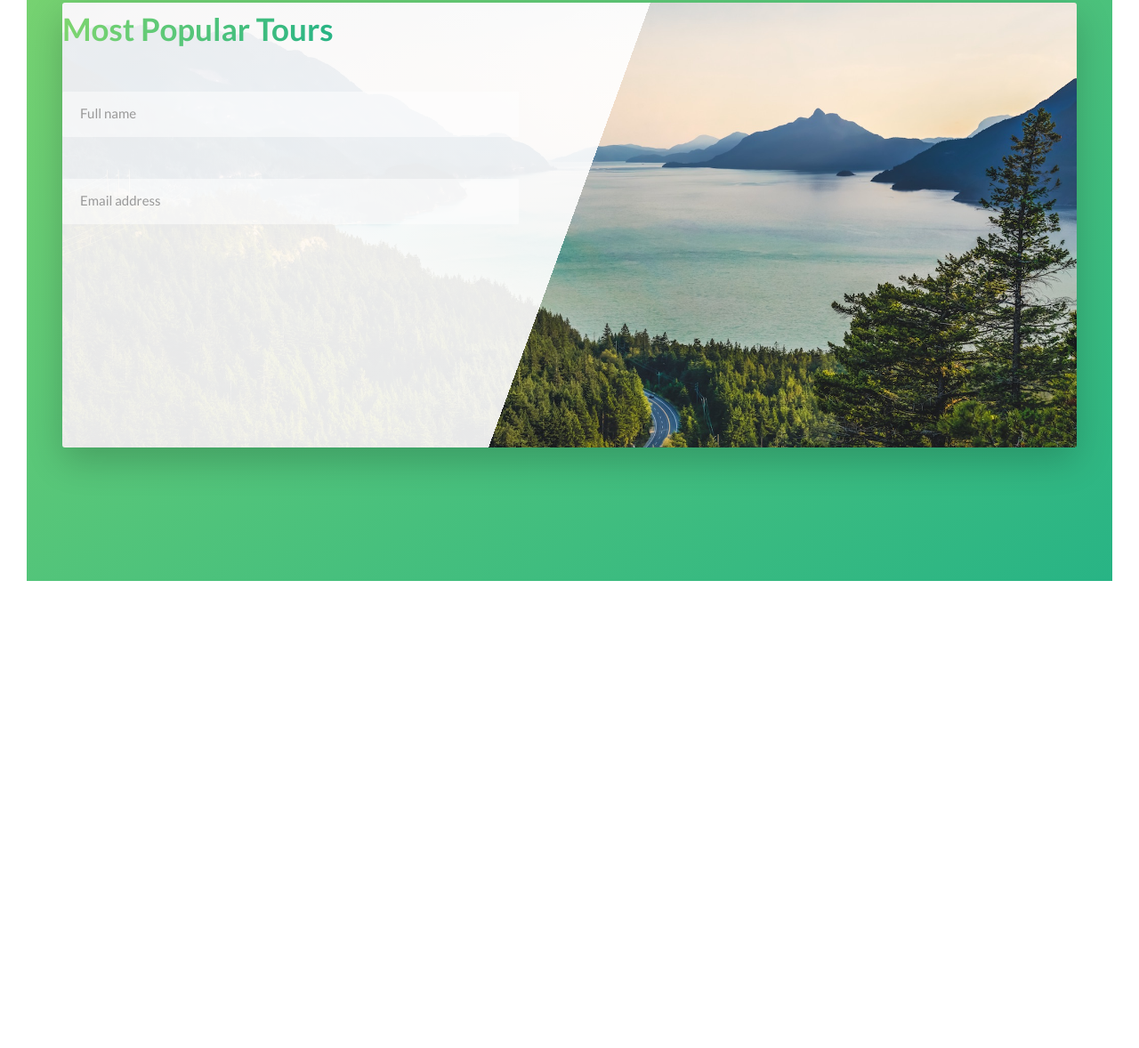
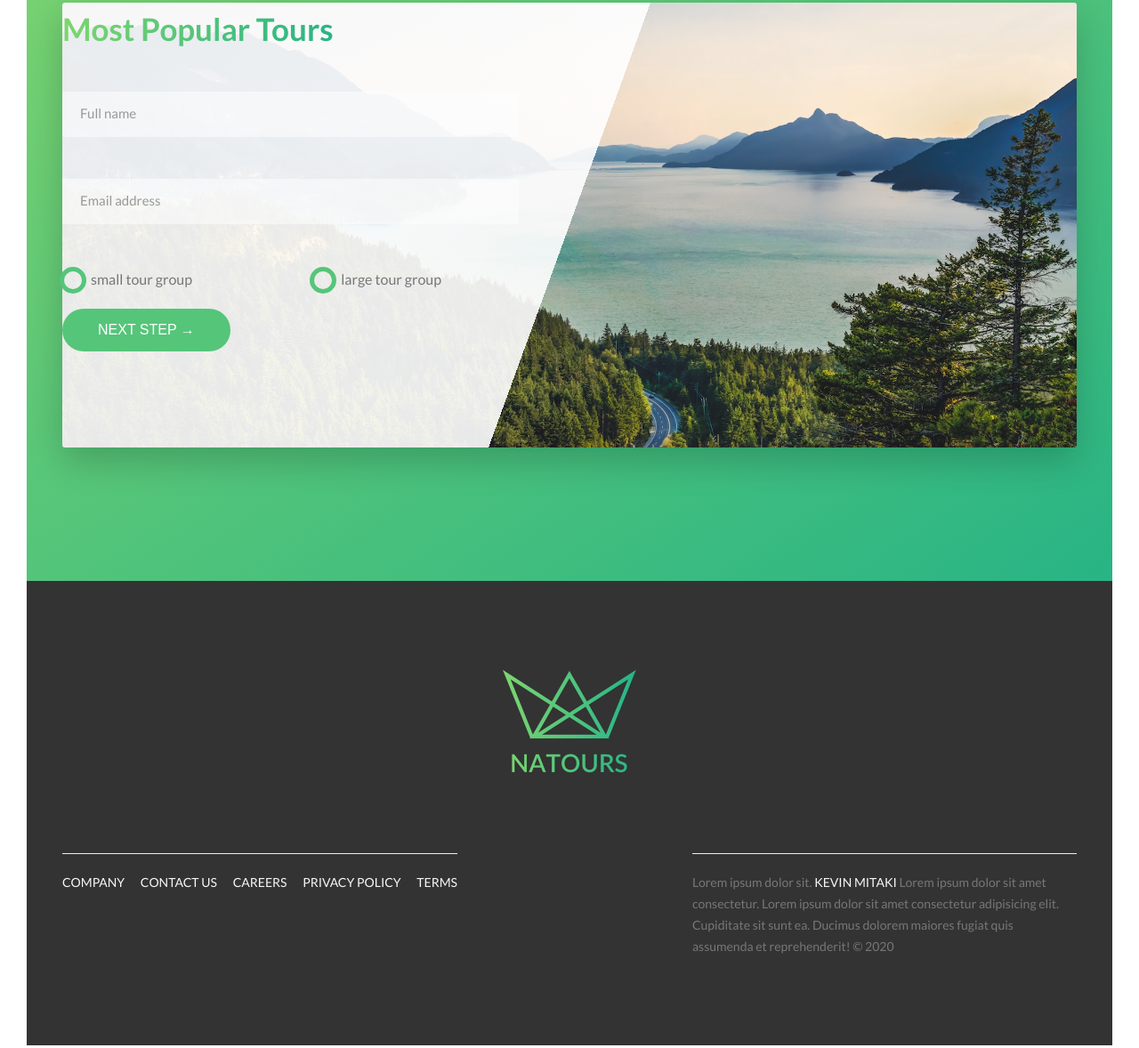
Before and after one commit to KelvinMitaki/CSS_BASICS, a website: page index.html in a window 1280 px wide. Shown: the part 4489-5667 px from the top of the page at 89% size. Before the commit the page ends 5172 px from the top, so only its background shows below. Drawn offline with Linux system fonts and the light colour scheme.

Commit message:
wired up the footer

```diff
--- a/index.html
+++ b/index.html
@@ -301,11 +301,81 @@
                 />
                 <label for="email" class="form__label">Email address</label>
               </div>
+              <div class="form__group">
+                <div class="form__radio-group">
+                  <input
+                    type="radio"
+                    name="size"
+                    id="small"
+                    class="form__radio-input"
+                  />
+                  <label for="small" class="form__radio-label">
+                    <span class="form__radio-button"></span>
+                    small tour group</label
+                  >
+                </div>
+                <div class="form__radio-group">
+                  <input
+                    type="radio"
+                    name="size"
+                    id="large"
+                    class="form__radio-input"
+                  />
+                  <label for="large" class="form__radio-label">
+                    <span class="form__radio-button"></span>
+                    large tour group</label
+                  >
+                </div>
+              </div>
+              <div class="form__group">
+                <button class="btn btn--green">Next step &rarr;</button>
+              </div>
             </form>
           </div>
         </div>
       </div>
     </section>
+    <footer class="footer">
+      <div class="footer__logo-box">
+        <img
+          src="/img/logo-green-2x.png"
+          alt="footer logo"
+          class="footer__logo"
+        />
+      </div>
+      <div class="row">
+        <div class="col-1-of-2">
+          <div class="footer__navigation">
+            <ul class="footer__list">
+              <li class="footer__item">
+                <a href="#" class="footer__link">Company</a>
+              </li>
+              <li class="footer__item">
+                <a href="#" class="footer__link">contact us</a>
+              </li>
+              <li class="footer__item">
+                <a href="#" class="footer__link">careers</a>
+              </li>
+              <li class="footer__item">
+                <a href="#" class="footer__link">privacy policy</a>
+              </li>
+              <li class="footer__item">
+                <a href="#" class="footer__link">terms</a>
+              </li>
+            </ul>
+          </div>
+        </div>
+        <div class="col-1-of-2">
+          <p class="footer__copyright">
+            Lorem ipsum dolor sit.
+            <a href="#" class="footer__link">kevin mitaki</a>
+            Lorem ipsum dolor sit amet consectetur. Lorem ipsum dolor sit amet
+            consectetur adipisicing elit. Cupiditate sit sunt ea. Ducimus
+            dolorem maiores fugiat quis assumenda et reprehenderit! &copy; 2020
+          </p>
+        </div>
+      </div>
+    </footer>
     <!-- <section class="grid-test">
       <div class="row">
         <div class="col-1-of-2">Col 1 of 2</div>
--- a/sass/abstracts/_variables.scss
+++ b/sass/abstracts/_variables.scss
@@ -18,6 +18,7 @@ $color-grey-light-2: #eee;
 
 $color-dark-grey: #777;
 $color-dark-grey-2: #999;
+$color-dark-grey-3: #333;
 
 // FONTS
 $default-font-size: 1.6rem;
--- a/sass/components/_button.scss
+++ b/sass/components/_button.scss
@@ -2,7 +2,8 @@
 
 .btn {
   &:visited,
-  &:link {
+  &:link,
+  & {
     text-transform: uppercase;
     text-decoration: none;
     padding: 1.5rem 4rem;
@@ -11,6 +12,8 @@
     border-radius: 10rem;
     position: relative;
     font-size: $default-font-size;
+    border: none;
+    cursor: pointer;
   }
   &:hover {
     transform: translateY(-0.3rem);
@@ -20,7 +23,8 @@
       opacity: 0;
     }
   }
-  &:active {
+  &:active:focus {
+    outline: none;
     transform: translateY(-0.1rem);
     box-shadow: 0 0.5rem 1rem rgba($color-black, 0.2);
   }
--- a/sass/components/_form.scss
+++ b/sass/components/_form.scss
@@ -1,4 +1,5 @@
 .form {
+  width: 50%;
   &__group:not(:last-child) {
     margin-bottom: 2rem;
   }
@@ -12,7 +13,7 @@
     background-color: rgba($color-white, 0.5);
     border-bottom: 3px solid transparent;
     display: block;
-    width: 45%;
+    width: 90%;
     &::-webkit-input-placeholder {
       color: $color-dark-grey-2;
     }
@@ -24,6 +25,7 @@
     outline: none;
     box-shadow: 0 1rem 2rem rgba($color-black, 0.1);
     border-bottom: 3px solid $color-primary;
+    transition: all 0.8s;
   }
   &__label {
     font-size: 1.2rem;
@@ -39,4 +41,54 @@
     visibility: hidden;
     transform: translateY(-4rem);
   }
+  &__radio-group {
+    width: 49%;
+    display: inline-block;
+  }
+  &__radio-label {
+    font-size: $default-font-size;
+    cursor: pointer;
+    position: relative;
+    padding-left: 3.2rem;
+  }
+  &__radio-button {
+    height: 3rem;
+    width: 3rem;
+    border-radius: 50%;
+    border: 5px solid $color-primary;
+    display: inline-block;
+    position: absolute;
+    top: -0.4rem;
+    left: -3px;
+    &::after {
+      content: "";
+      display: block;
+      height: 1.3rem;
+      width: 1.3rem;
+      position: absolute;
+      top: 50%;
+      left: 50%;
+      border-radius: 50%;
+      background-color: $color-primary;
+      transform: translate(-50%, -50%);
+      opacity: 0;
+      transition: all 0.2s;
+    }
+  }
+  &__radio-input:checked ~ &__radio-label &__radio-button::after {
+    content: "";
+    display: block;
+    height: 1.3rem;
+    width: 1.3rem;
+    position: absolute;
+    top: 50%;
+    left: 50%;
+    border-radius: 50%;
+    background-color: $color-primary;
+    transform: translate(-50%, -50%);
+    opacity: 1;
+  }
+  &__radio-input {
+    display: none;
+  }
 }
--- /dev/null
+++ b/sass/layout/_footer.scss
@@ -0,0 +1,51 @@
+@import "../abstracts/variables";
+.footer {
+  background-color: $color-dark-grey-3;
+  padding: 10rem 0;
+  font-size: 1.4rem;
+  &__logo-box {
+    text-align: center;
+    margin-bottom: 8rem;
+  }
+  &__logo {
+    width: 15rem;
+    height: auto;
+  }
+  &__navigation {
+    border-top: 1px solid $color-grey-light-2;
+    display: inline-block;
+    padding-top: 2rem;
+  }
+  &__list {
+    list-style: none;
+  }
+  &__item {
+    display: inline-block;
+    &:not(:last-child) {
+      margin-right: 1.5rem;
+    }
+  }
+  &__link {
+    &:visited,
+    &:link {
+      text-transform: uppercase;
+      display: inline-block;
+      background-color: $color-dark-grey-3;
+      color: $color-grey-light-1;
+      text-decoration: none;
+      transition: all 0.2s;
+    }
+    &:hover,
+    &:active {
+      color: $color-primary;
+      box-shadow: 0 1rem 2rem rgba($color-black, 0.4);
+      transform: rotate(5deg) scale(1.3);
+    }
+  }
+  &__copyright {
+    border-top: 1px solid $color-grey-light-2;
+    float: right;
+    width: 80%;
+    padding-top: 2rem;
+  }
+}
--- a/sass/main.scss
+++ b/sass/main.scss
@@ -1,3 +1,4 @@
+@import "./layout/footer";
 @import "./abstracts/functions";
 @import "./abstracts/mixins";
 @import "./abstracts/variables";
```
Also changed, not shown: css/style.css.
